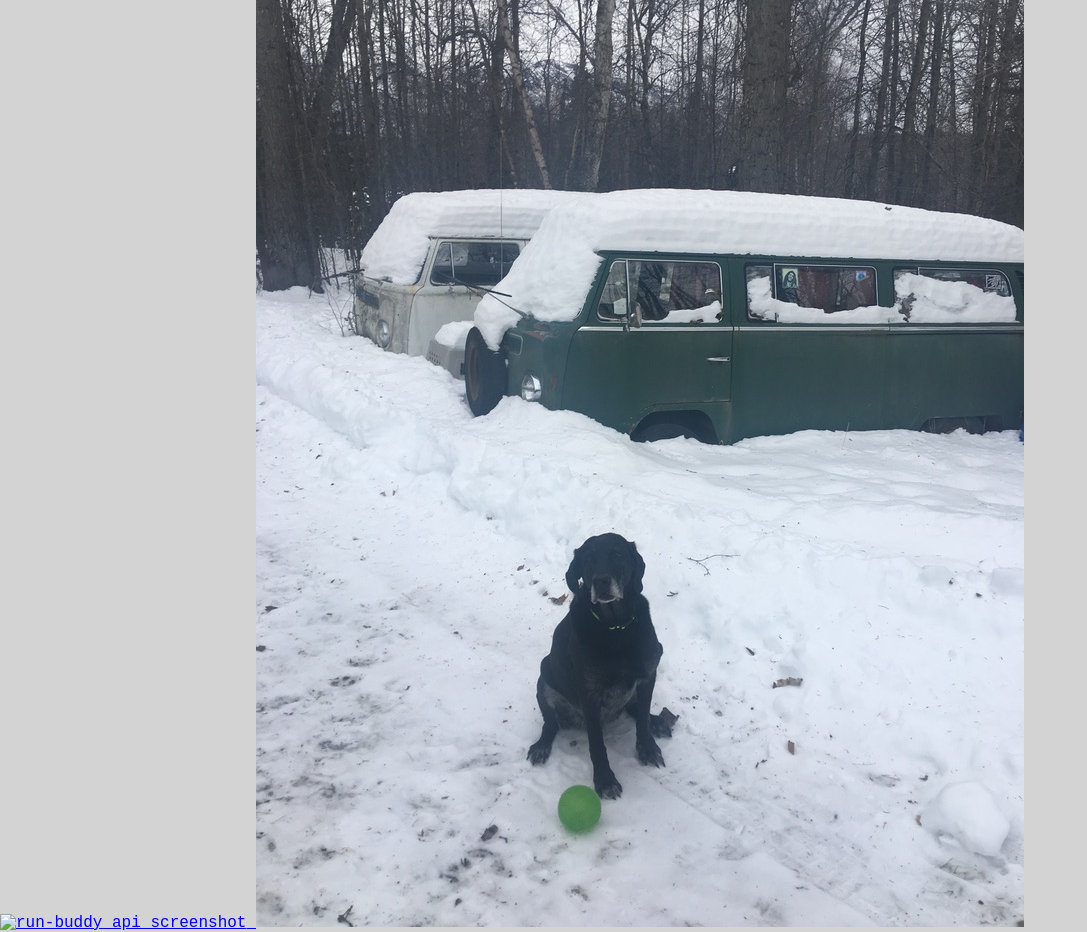
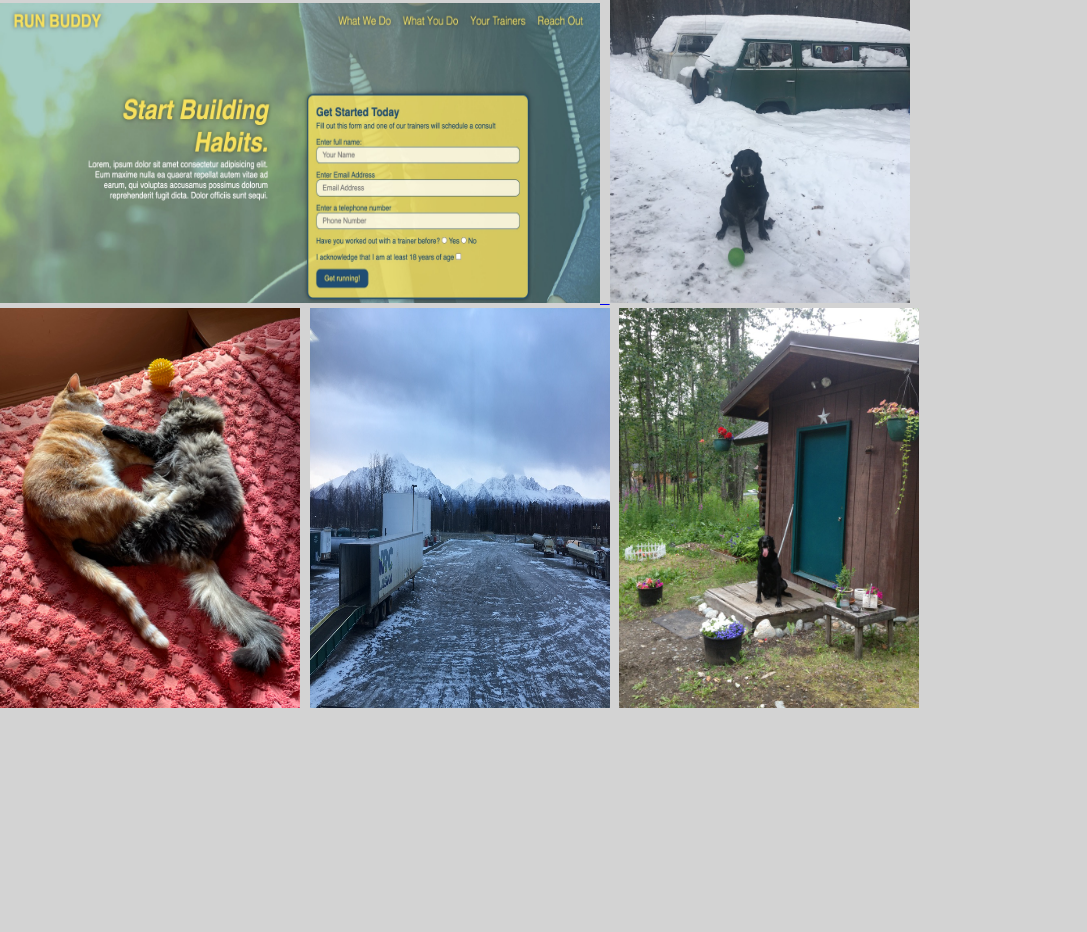
Before and after one commit to KimberlyPark/portfolio, a plain HTML site: page index.html in a window 1280 px wide. Shown: the part 562-1494 px from the top of the page, without its empty margins (0-1087 px from the left). After the commit the page ends 1275 px from the top, so only its background shows below. Drawn offline with Linux system fonts and the light colour scheme.

Commit message:
more images and some css to images

```diff
--- a/assets/css/style.css
+++ b/assets/css/style.css
@@ -63,3 +63,13 @@ body {
     bottom: 20px;
     right: 140px;
 }
+
+.run-buddy-img {
+    height: 300px;
+    width: 600px;
+}
+
+.buddy-buses, .hugging-kitties, .palmer-office, .buddy-cabin {
+    height: 400px;
+    width: 300px;
+}
--- a/index.html
+++ b/index.html
@@ -39,7 +39,7 @@
     </section>
 <!--hero section end-->
 
-<!--main content start-->
+<!--about me section start-->
 <section id="aboutMe" class="aboutMe">
     <h2 class="width-s>">About<br>Me</br></h2>
     <section class="aboutMe-text">
@@ -48,20 +48,32 @@
         </div>
     </section>
 </section>
+<!--about me section end-->
 
+<!--portfolio section start-->
 <section id="portfolio" class="portfolio">
     <h2>Portfolio</h2>
     <section class="project-boxes">
     <a href="https://kimberlypark.github.io/runn-buddy/">
         <h3 class="run-buddy">Run Buddy</h3>
-        <img class="run-buddy-img" src="./assets/run-buddy-1.jpeg" alt="run-buddy api screenshot" />
+        <img class="run-buddy-img" src="./assets/images/run-buddy-1.jpeg"
+        alt="run-buddy api screenshot" />
         </a>
+
         <img class="buddy-buses" src="./assets/images/buddy-buses.jpeg"
         alt="black lab with vw buses in the snow" />
 
+        <img class="hugging-kitties" src="./assets/images/hugging_kitties.jpeg"
+        alt="orange kitty and gray kitty hugging" />
 
+        <img class="palmer-office" src="./assets/images/palmer_office.jpeg"
+        alt="snowy mountains in alaska" />
 
+        <img class="buddy-cabin" src="./assets/images/buddy_cabin.jpeg"
+        alt="black lab in front of log cabin" />
 
+    </section>
+</section>
+<!--portfolio section end-->
 
-
-</section>
+<!--contact me section start-->
```
Also changed, not shown: assets/images/buddy_cabin.jpeg (added).
